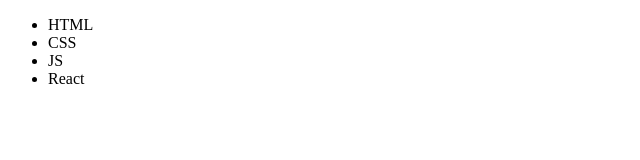
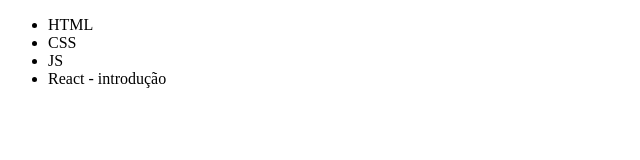
Before and after one commit to leliovictor/alura-git, a plain HTML site: page index.html in a window 1280 px wide. Shown: the full height of the page, 0-640 px from the left. Drawn offline with Linux system fonts and the light colour scheme.

Commit message:
adicionado introducao junto ao react

```diff
--- a/index.html
+++ b/index.html
@@ -9,7 +9,7 @@
         <li>HTML</li>
         <li>CSS</li>
         <li>JS</li>
-        <li>React</li>
+        <li>React - introdução</li>
     </ul>
 </body>
 </html>
```
